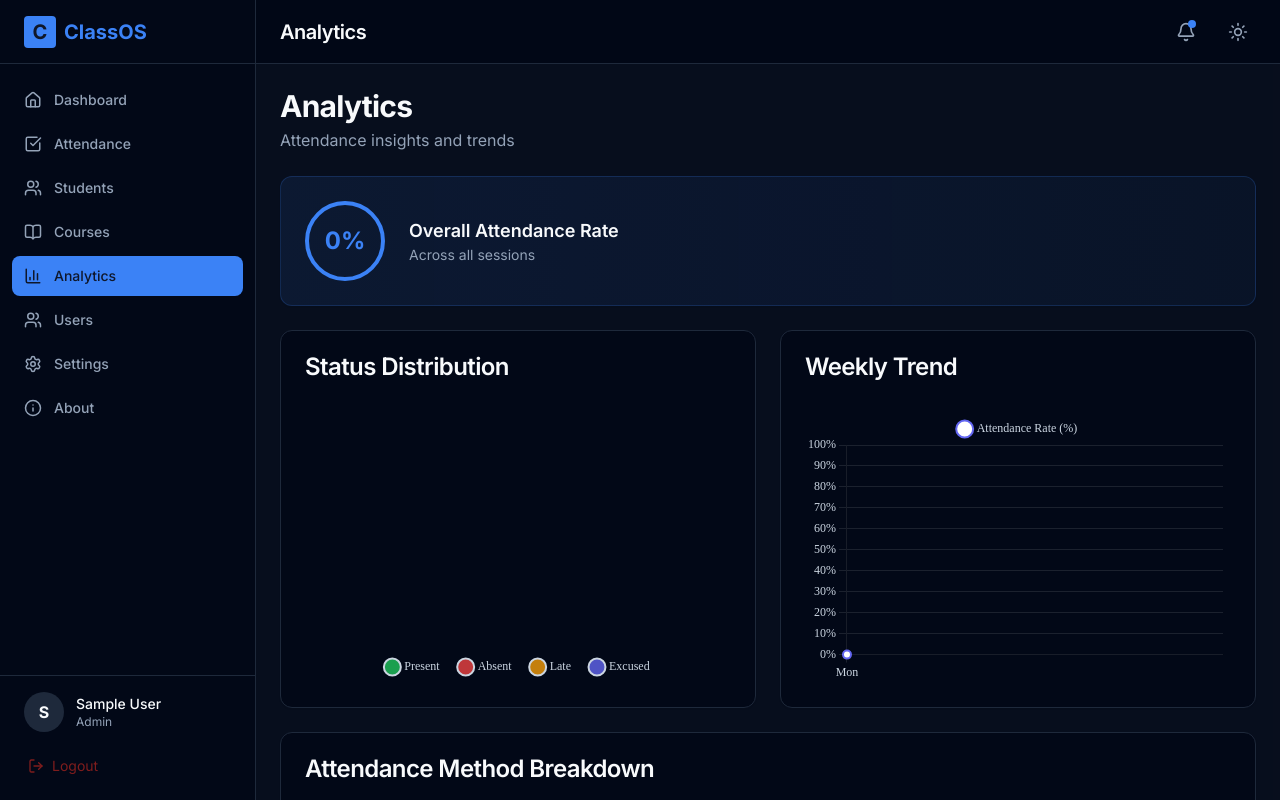
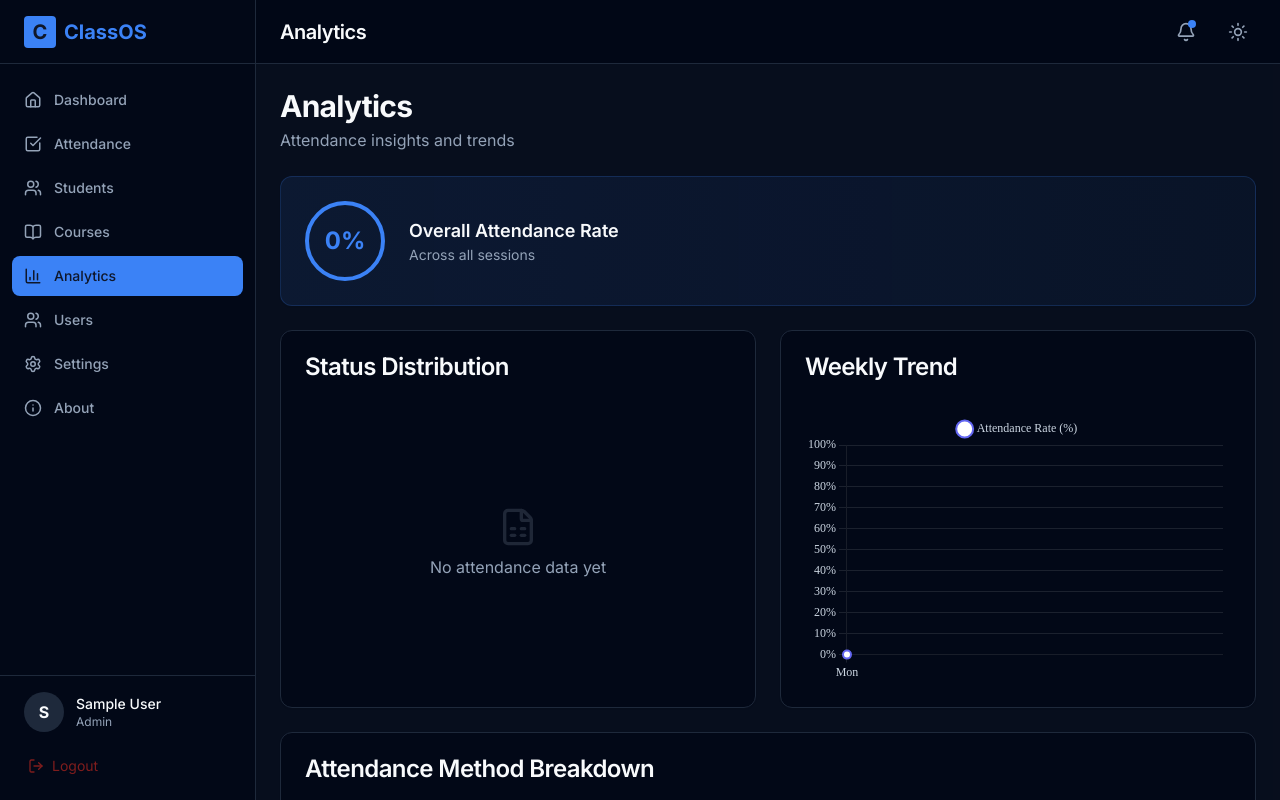
Before and after one commit to AbirHasanArko/ClassOS, a React (Vite) app in the folder frontend/: page /analytics in a window 1280 px wide. Built offline with nearby package versions, Linux system fonts and the light colour scheme; sample sign-in values are in the browser's storage.

Commit message:
feat: show empty state message for status distribution when no attendance data exists

```diff
--- a/frontend/src/pages/AnalyticsPage.jsx
+++ b/frontend/src/pages/AnalyticsPage.jsx
@@ -263,9 +263,15 @@ export const AnalyticsPage = () => {
           </CardHeader>
           <CardContent>
             <div className="h-[280px] flex items-center justify-center">
-              <Doughnut
-                data={statusChartData}
-                options={{
+              {(stats.present + stats.absent + stats.late + stats.excused) === 0 ? (
+                <div className="text-muted-foreground flex flex-col items-center">
+                  <FileSpreadsheet className="h-10 w-10 mb-2 opacity-20" />
+                  <p>No attendance data yet</p>
+                </div>
+              ) : (
+                <Doughnut
+                  data={statusChartData}
+                  options={{
                   responsive: true,
                   maintainAspectRatio: false,
                   plugins: {
@@ -292,6 +298,7 @@ export const AnalyticsPage = () => {
                   cutout: '65%',
                 }}
               />
+              )}
             </div>
           </CardContent>
         </Card>
```
